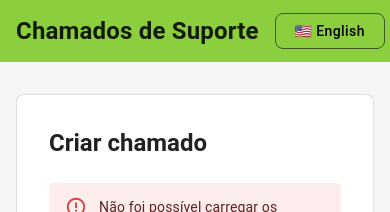
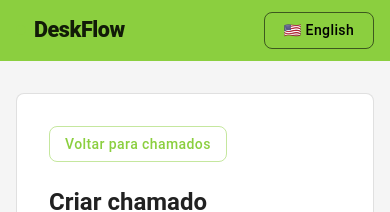
Before and after one commit to karimmenem/sistema-chamados-codificar, a React (Vite) app in the folder frontend/: page /tickets/new in a window 390 px wide. Shown: the top 212 px of the page. Built offline with nearby package versions, Linux system fonts and the light colour scheme; no server answers.

Commit message:
Improve ticket list and app branding
Add ticket pagination, persist the selected language, and improve the application branding and responsive UI.

```diff
--- a/frontend/src/App.tsx
+++ b/frontend/src/App.tsx
@@ -17,7 +17,9 @@ function App() {
 
   const toggleLanguage = () => {
     const newLanguage = i18n.language === "pt" ? "en" : "pt";
+
     i18n.changeLanguage(newLanguage);
+    localStorage.setItem("language", newLanguage);
   };
 
   return (
@@ -40,18 +42,37 @@ function App() {
                   textDecoration: "none",
                 }}
               >
+                <Box
+                  sx={{
+                    display: "flex",
+                    alignItems: "center",
+                    gap: 1,
+                  }}
+                >
+                  <Box
+                    sx={{
+                      width: 10,
+                      height: 10,
+                      borderRadius: "50%",
+                      backgroundColor: "primary.main",
+                      flexShrink: 0,
+                    }}
+                  />
+
                   <Typography
                     variant="h6"
                     component="div"
                     sx={{
-                    fontWeight: 700,
+                      fontWeight: 800,
                       cursor: "pointer",
-                    fontSize: { xs: "1.5rem", sm: "1.25rem" },
+                      fontSize: { xs: "1.35rem", sm: "1.4rem" },
+                      letterSpacing: "-0.02em",
                       whiteSpace: "nowrap",
                     }}
                   >
                     {t("app.title")}
                   </Typography>
+                </Box>
               </Link>
 
               <Button
--- a/frontend/src/components/CreateTicket.tsx
+++ b/frontend/src/components/CreateTicket.tsx
@@ -79,6 +79,15 @@ function CreateTicket() {
         borderRadius: 2,
       }}
     >
+      <Box sx={{ mb: 3 }}>
+        <Button
+          variant="outlined"
+          onClick={() => navigate("/")}
+          sx={{ whiteSpace: "nowrap" }}
+        >
+          {t("tickets.backToList")}
+        </Button>
+      </Box>
       <Typography
         variant="h5"
         component="h1"
--- a/frontend/src/components/TicketList.tsx
+++ b/frontend/src/components/TicketList.tsx
@@ -16,6 +16,7 @@ import {
   MenuItem,
   Box,
   Button,
+  Pagination,
 } from "@mui/material";
 import { getTickets } from "../api/tickets";
 import type { Ticket } from "../types/ticket";
@@ -29,6 +30,9 @@ function TicketList() {
   const [priorityFilter, setPriorityFilter] = useState<
     Ticket["priority"] | "ALL"
   >("ALL");
+  const [page, setPage] = useState(1);
+
+  const ticketsPerPage = 10;
   const [loading, setLoading] = useState(true);
   const [error, setError] = useState("");
 
@@ -47,6 +51,10 @@ function TicketList() {
 
     loadTickets();
   }, [t]);
+
+  useEffect(() => {
+    setPage(1);
+  }, [search, priorityFilter]);
 
   const filteredTickets = tickets.filter((ticket) => {
     const searchTerm = search.toLowerCase();
@@ -69,6 +77,13 @@ function TicketList() {
 
     return matchesSearch && matchesPriority;
   });
+
+  const pageCount = Math.ceil(filteredTickets.length / ticketsPerPage);
+
+  const paginatedTickets = filteredTickets.slice(
+    (page - 1) * ticketsPerPage,
+    page * ticketsPerPage,
+  );
 
   if (loading) {
     return <CircularProgress />;
@@ -166,7 +181,7 @@ function TicketList() {
                 </TableCell>
               </TableRow>
             ) : (
-              filteredTickets.map((ticket) => (
+              paginatedTickets.map((ticket) => (
                 <TableRow
                   key={ticket.id}
                   hover
@@ -260,6 +275,23 @@ function TicketList() {
           </TableBody>
         </Table>
       </TableContainer>
+      {pageCount > 1 && (
+        <Box
+          sx={{
+            display: "flex",
+            justifyContent: "center",
+            mt: 3,
+          }}
+        >
+          <Pagination
+            count={pageCount}
+            page={page}
+            onChange={(_, value) => setPage(value)}
+            color="primary"
+            shape="rounded"
+          />
+        </Box>
+      )}
     </div>
   );
 }
--- a/frontend/src/i18n/index.ts
+++ b/frontend/src/i18n/index.ts
@@ -1,19 +1,15 @@
 import i18n from "i18next";
 import { initReactI18next } from "react-i18next";
-
 import en from "./locales/en";
 import pt from "./locales/pt";
 
+const savedLanguage = localStorage.getItem("language") || "pt";
+
 i18n.use(initReactI18next).init({
-  resources: {
-    en,
-    pt,
-  },
-  lng: "pt",
+  resources: { en, pt },
+  lng: savedLanguage,
   fallbackLng: "en",
-  interpolation: {
-    escapeValue: false,
-  },
+  interpolation: { escapeValue: false },
 });
 
 export default i18n;
--- a/frontend/src/i18n/locales/en.ts
+++ b/frontend/src/i18n/locales/en.ts
@@ -1,7 +1,7 @@
 const en = {
   translation: {
     app: {
-      title: "Support Tickets",
+      title: "DeskFlow",
     },
 
     tickets: {
--- a/frontend/src/i18n/locales/pt.ts
+++ b/frontend/src/i18n/locales/pt.ts
@@ -1,7 +1,7 @@
 const pt = {
   translation: {
     app: {
-      title: "Chamados de Suporte",
+      title: "DeskFlow",
     },
     tickets: {
       title: "Chamados",
--- a/frontend/src/main.tsx
+++ b/frontend/src/main.tsx
@@ -4,7 +4,7 @@ import { ThemeProvider } from "@mui/material/styles";
 import App from "./App.tsx";
 import "./index.css";
 import "./i18n";
-import theme from "./Theme.ts";
+import theme from "./theme";
 
 createRoot(document.getElementById("root")!).render(
   <StrictMode>
```
Also changed, not shown: 16 other files (tests, documents, lock files or other folders). Lines whose indentation alone changed are shown as unchanged.
